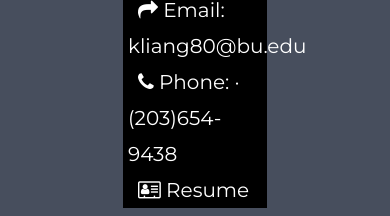
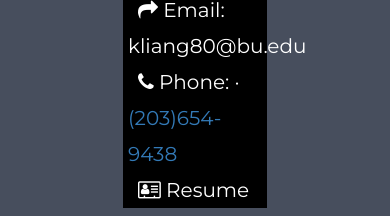
Before and after one commit to KevinKbyte/KevinKbyte.github.io, a plain HTML site: page index.html in a window 390 px wide. Shown: the part 869-1085 px from the top of the page. Drawn offline with nearby package versions, Linux system fonts and the light colour scheme.

Commit message:
At telephone link

```diff
--- a/index.html
+++ b/index.html
@@ -72,7 +72,7 @@
 
       <a style="color:white;" href="https://github.com/kevinkbyte"><div style="padding-left:10px;font-size:36px; " class="fa fa-github-square"></div>  Github: KevinKByte</a> <br />
       <a style="color:white;" href="#"><div style="padding-left:10px; " class="fa fa-mail-forward " ></div></a>  Email: kliang80@bu.edu <br />
-      <a style="color:white;"> <div style="padding-left:10px; " class="fa fa-phone"></div> Phone: · (203)654-9438 </a> <br />
+      <a style="color:white;"> <div style="padding-left:10px; " class="fa fa-phone"></div> Phone: · <a href="tel:+12036549438"> (203)654-9438</a> </a> <br />
       <a style="color:white;" href="my_resume.pdf"> <div style="padding-left:10px; " class="fa fa-address-card-o"></div> Resume </a> <br />
   </div>
 </div>
```
